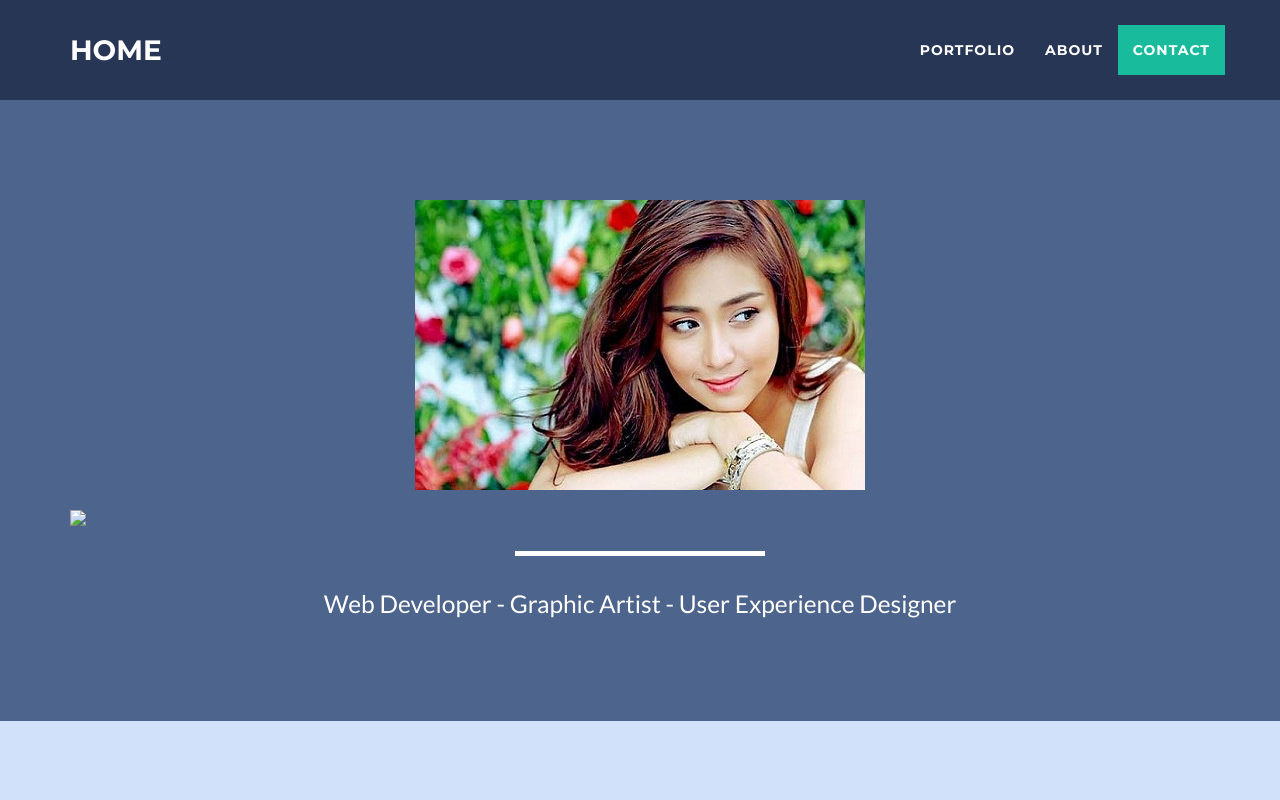
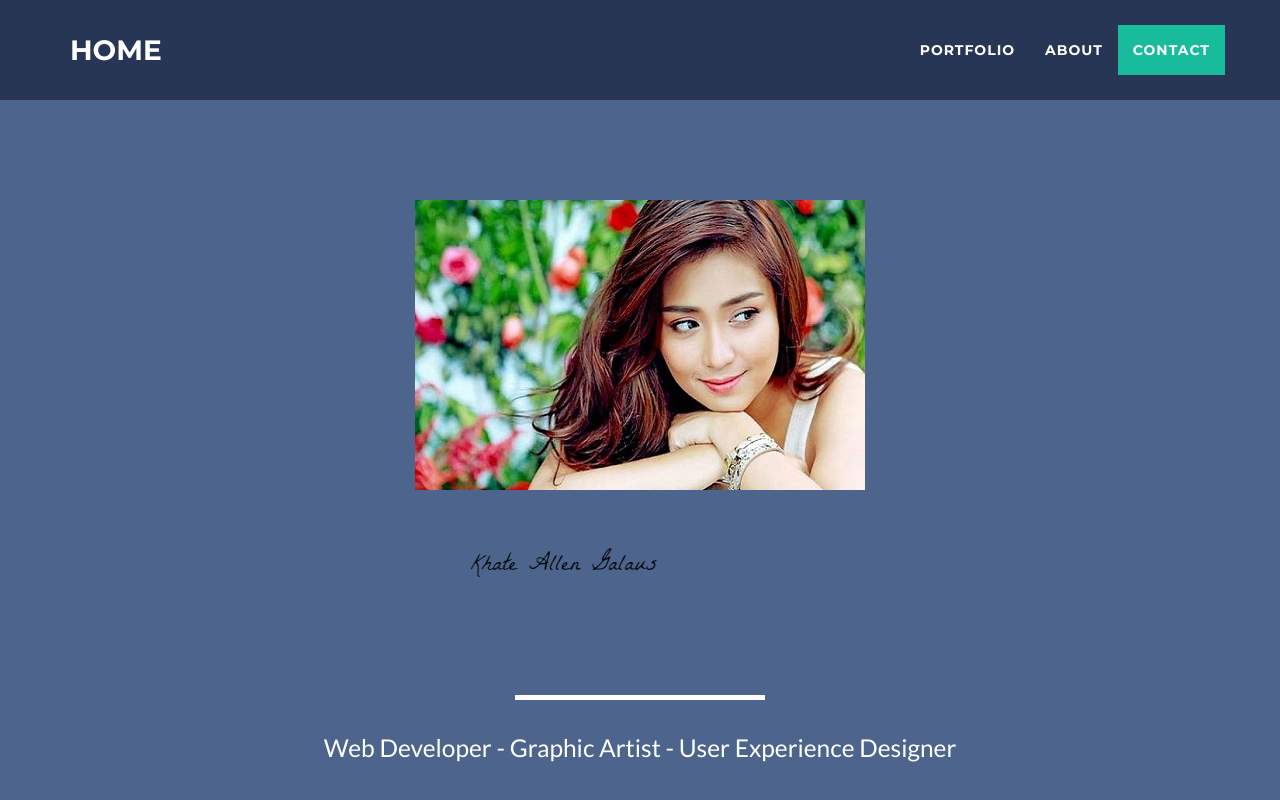
Before and after one commit to khateallen/khateallen.github.io, a website: page index.html in a window 1280 px wide. Shown: the top 800 px of the page. Drawn offline with nearby package versions, Linux system fonts and the light colour scheme.

Commit message:
Add files via upload

```diff
--- a/index.html
+++ b/index.html
@@ -74,7 +74,7 @@
                     <img class="img-responsive" src="img/profile.jpg" alt="">
                     <div class="intro-text">
                         <span class="name">
-                            <img src="img-responsive" src="img/signature.png">
+                            <img src="img/signature.png"/>
                         </span>
                         <hr class="star-light">
                         <span class="skills">Web Developer - Graphic Artist - User Experience Designer</span>
```
